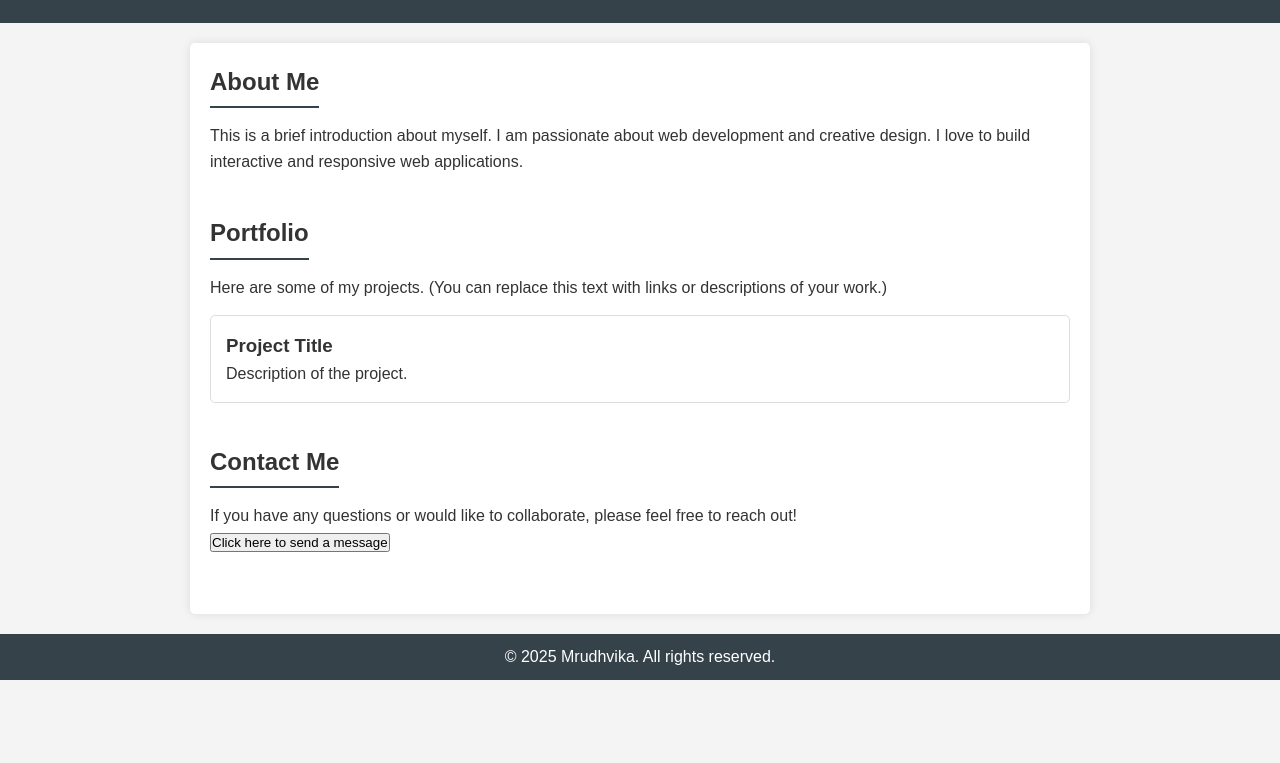
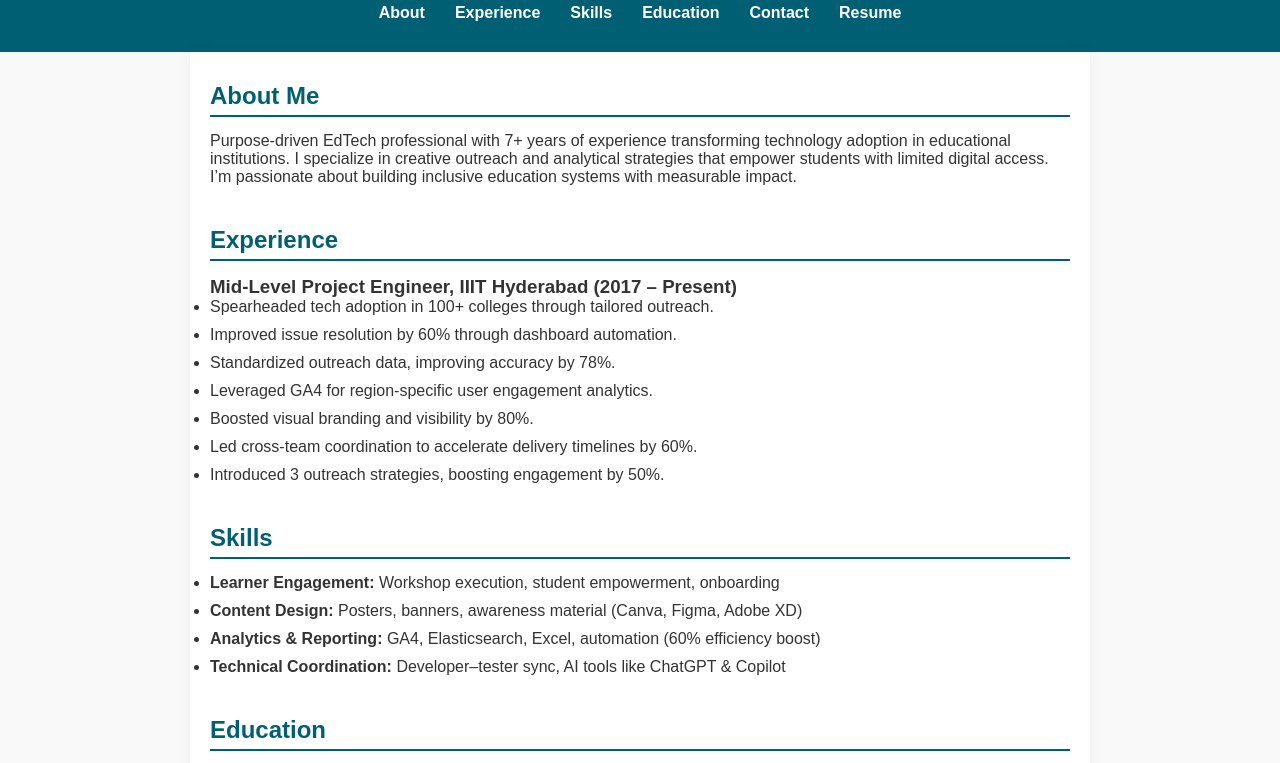
Before and after one commit to mrudhvika940/mrudhvika-website, a plain HTML site: page index.html in a window 1280 px wide. Shown: the part 104-867 px from the top of the page. Before the commit the page ends 800 px from the top, so only its background shows below. Drawn offline with Linux system fonts and the light colour scheme.

Commit message:
Updated content in resume

```diff
--- a/index.html
+++ b/index.html
@@ -1,20 +1,23 @@
 <!DOCTYPE html>
 <html lang="en">
 <head>
-  <meta charset="UTF-8">
-  <meta name="viewport" content="width=device-width, initial-scale=1">
-  <title>Mrudhvika's Website</title>
-  <link rel="stylesheet" href="styles.css">
+  <meta charset="UTF-8" />
+  <meta name="viewport" content="width=device-width, initial-scale=1" />
+  <title>D V N Mrudhvika | Mid-Level Project Engineer</title>
+  <link rel="stylesheet" href="styles.css" />
 </head>
 <body>
   <header>
-    <h1>Welcome to Mrudhvika's Website</h1>
+    <h1>D V N Mrudhvika</h1>
+    <p>Mid-Level Project Engineer | EdTech professional | Outreach Strategist</p>
     <nav>
       <ul>
         <li><a href="#about">About</a></li>
-        <li><a href="#portfolio">Portfolio</a></li>
+        <li><a href="#experience">Experience</a></li>
+        <li><a href="#skills">Skills</a></li>
+        <li><a href="#education">Education</a></li>
         <li><a href="#contact">Contact</a></li>
-        <li><a href="25-05-2025-Mrudhvika.pdf" target="_blank">My Resume</a></li>
+        <li><a href="25-05-2025-Mrudhvika.pdf" target="_blank">Resume</a></li>
       </ul>
     </nav>
   </header>
@@ -22,28 +25,58 @@
   <main>
     <section id="about">
       <h2>About Me</h2>
-      <p>This is a brief introduction about myself. I am passionate about web development and creative design. I love to build interactive and responsive web applications.</p>
+      <p>
+        Purpose-driven EdTech professional with 7+ years of experience transforming technology adoption in educational institutions. I specialize in creative outreach and analytical strategies that empower students with limited digital access. I’m passionate about building inclusive education systems with measurable impact.
+      </p>
     </section>
 
-    <section id="portfolio">
-      <h2>Portfolio</h2>
-      <p>Here are some of my projects. (You can replace this text with links or descriptions of your work.)</p>
-      <!-- Example project -->
-      <div class="project">
-        <h3>Project Title</h3>
-        <p>Description of the project.</p>
-      </div>
+    <section id="experience">
+      <h2>Experience</h2>
+      <h3>Mid-Level Project Engineer, IIIT Hyderabad (2017 – Present)</h3>
+      <ul>
+        <li>Spearheaded tech adoption in 100+ colleges through tailored outreach.</li>
+        <li>Improved issue resolution by 60% through dashboard automation.</li>
+        <li>Standardized outreach data, improving accuracy by 78%.</li>
+        <li>Leveraged GA4 for region-specific user engagement analytics.</li>
+        <li>Boosted visual branding and visibility by 80%.</li>
+        <li>Led cross-team coordination to accelerate delivery timelines by 60%.</li>
+        <li>Introduced 3 outreach strategies, boosting engagement by 50%.</li>
+      </ul>
     </section>
 
+    <section id="skills">
+      <h2>Skills</h2>
+      <ul>
+        <li><strong>Learner Engagement:</strong> Workshop execution, student empowerment, onboarding</li>
+        <li><strong>Content Design:</strong> Posters, banners, awareness material (Canva, Figma, Adobe XD)</li>
+        <li><strong>Analytics & Reporting:</strong> GA4, Elasticsearch, Excel, automation (60% efficiency boost)</li>
+        <li><strong>Technical Coordination:</strong> Developer–tester sync, AI tools like ChatGPT & Copilot</li>
+      </ul>
+    </section>
+
+    <section id="education">
+      <h2>Education</h2>
+      <p><strong>Master of Science in Information Technology</strong><br>IIIT Hyderabad (2015–2017) | CGPA: 8.06</p>
+      <p><strong>B.Tech in Computer Engineering</strong><br>Joginpally B R Engineering College (2011–2015) | 70.90%</p>
+    </section>
+
+    <section id="Publications">
+      <h2>Contact</h2>
+      <p>L. M. Sanagavarapu, M. Damaraju, R. S. Pillutla, V. Choppella, Y. R. Reddy and P. Raman, "An SE approach for CoCo Learning of Virtual Labs," 2020 IEEE 32nd Conference on Software Engineering Education and Training (CSEE&T), Munich, Germany, 2020, pp. 1-6, doi: 10.1109/CSEET49119.2020.9206206. keywords: {Collaboration;Software;Task analysis;Tools;Software engineering;Collaborative work;Programming;Collaborative Learning;Cooperative Learning;Virtual Labs;Software Engineering},</p>
+      <p>R. S. Pillutla, V. Choppella, L. M. S, M. Dammaraju and P. Raman, "Enhancing Virtual Labs Usage in Colleges," 2019 IEEE Tenth International Conference on Technology for Education (T4E), Goa, India, 2019, pp. 158-161, doi: 10.1109/T4E.2019.00-31. keywords: {Conferences;Portals;Navigation;Engineering students;Face;Resistance;Steady-state;Virtual Labs, Usage, Feedback, Motivation},</p>
+
+    </section>
     <section id="contact">
-      <h2>Contact Me</h2>
-      <p>If you have any questions or would like to collaborate, please feel free to reach out!</p>
-      <button id="contactBtn">Click here to send a message</button>
+      <h2>Contact</h2>
+      <p>Email: <a href="mailto:mrudhvikadamaraju@gmail.com">mrudhvikadamaraju@gmail.com</a></p>
+      <p>Phone: +91 7207082940</p>
+      <p>LinkedIn: <a href="https://www.linkedin.com/in/mrudhvika-damaraju/" target="_blank">View Profile</a></p>
+      <button id="contactBtn">Say Hello</button>
     </section>
   </main>
 
   <footer>
-    <p>&copy; 2025 Mrudhvika. All rights reserved.</p>
+    <p>&copy; 2025 D V N Mrudhvika | All Rights Reserved</p>
   </footer>
 
   <script src="script.js"></script>
--- a/script.js
+++ b/script.js
@@ -1,6 +1,3 @@
-// Add an event listener to the contact button
 document.getElementById("contactBtn").addEventListener("click", () => {
-  // For now, simply display an alert message.
-  // You could later expand this to open a contact form or email client.
-  alert("Thank you for reaching out! You can email me at example@example.com.");
+  alert("Thank you for reaching out! Please email me at mrudhvikadamaraju@gmail.com");
 });
--- a/styles.css
+++ b/styles.css
@@ -1,4 +1,3 @@
-/* Reset some default browser styles */
 * {
   margin: 0;
   padding: 0;
@@ -7,27 +6,27 @@
 
 body {
   font-family: Arial, sans-serif;
-  line-height: 1.6;
-  background-color: #f4f4f4;
+  background: #f9f9f9;
   color: #333;
 }
 
-/* Header & Navigation */
 header {
-  background: #35424a;
-  color: #ffffff;
-  padding: 20px 0;
+  background-color: #005f73;
+  color: white;
   text-align: center;
+  padding: 30px 20px;
 }
 
 header h1 {
-  margin-bottom: 10px;
+  font-size: 2.5rem;
 }
 
 nav ul {
-  list-style: none;
   display: flex;
   justify-content: center;
+  flex-wrap: wrap;
+  margin-top: 15px;
+  list-style: none;
 }
 
 nav ul li {
@@ -35,19 +34,17 @@ nav ul li {
 }
 
 nav ul li a {
-  color: #ffffff;
+  color: white;
   text-decoration: none;
   font-weight: bold;
 }
 
-/* Main Content */
 main {
-  padding: 20px;
+  padding: 30px 20px;
   max-width: 900px;
-  margin: 20px auto;
-  background: #ffffff;
-  border-radius: 5px;
-  box-shadow: 0 0 10px rgba(0, 0, 0, 0.1);
+  margin: auto;
+  background: white;
+  box-shadow: 0 0 15px rgba(0, 0, 0, 0.05);
 }
 
 section {
@@ -55,24 +52,20 @@ section {
 }
 
 section h2 {
+  border-bottom: 2px solid #005f73;
   margin-bottom: 15px;
-  border-bottom: 2px solid #35424a;
-  display: inline-block;
   padding-bottom: 5px;
+  color: #005f73;
 }
 
-/* Project styling */
-.project {
-  margin-top: 15px;
-  padding: 15px;
-  border: 1px solid #ddd;
-  border-radius: 5px;
+ul li {
+  margin-bottom: 10px;
 }
 
-/* Footer */
 footer {
   text-align: center;
-  padding: 10px 0;
-  background: #35424a;
-  color: #ffffff;
+  background: #005f73;
+  color: white;
+  padding: 15px 0;
+  margin-top: 30px;
 }
```
